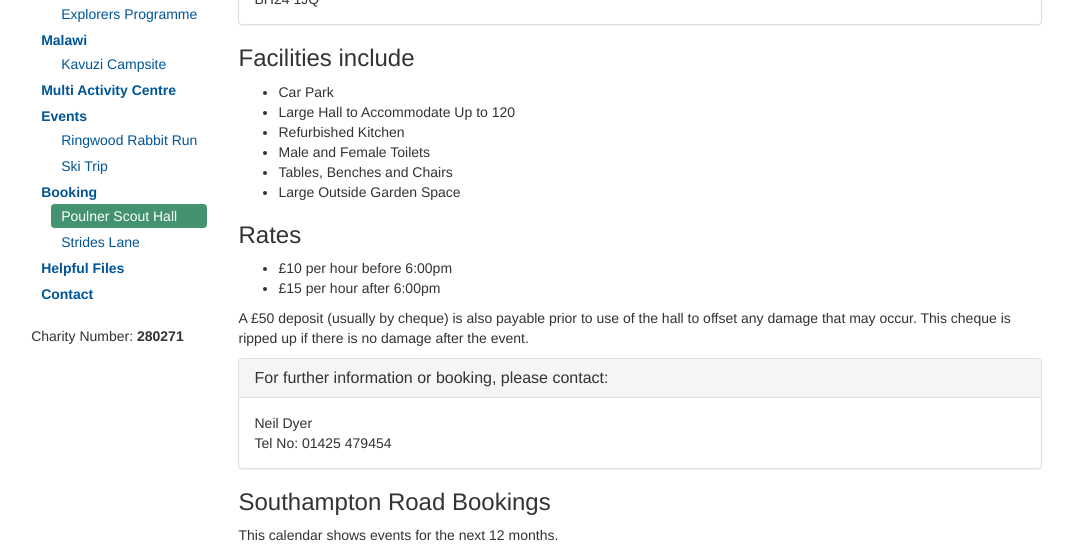
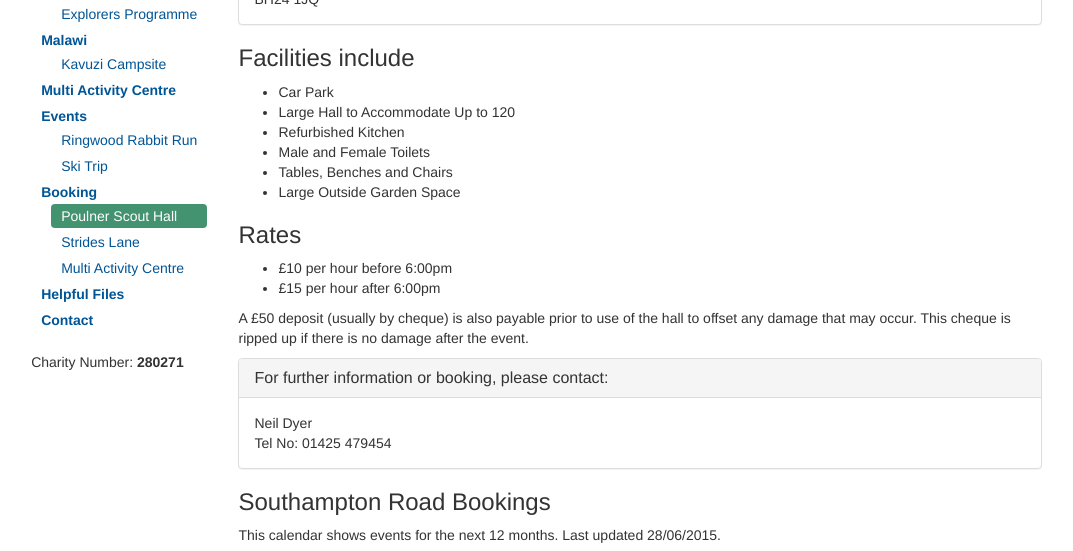
Before and after one commit to 1stpoulnerscouts/1stpoulnerscouts.github.io, a Jekyll site: the page built from booking/poulner-scout-hall/index.html, in a window 1280 px wide and 900 px high, scrolled down 421 px, cut to the strip 0-551 px from the top of the window. Shown: the whole strip, without its empty margins (104-1177 px from the left). Built offline with Jekyll 4.4.1, drawn with Linux system fonts in a browser that asks for light colours.

Commit message:
Added MAC Booking

```diff
--- a/_includes/nav.html
+++ b/_includes/nav.html
@@ -53,6 +53,7 @@
 				<ul class="nav nav-pills nav-stacked">
 					<li{% if page.active == '/booking/poulner-scout-hall' %} class="active"{% endif %}><a href="/booking/poulner-scout-hall">Poulner Scout Hall</a></li>
 					<li{% if page.active == '/booking/strides-lane' %} class="active"{% endif %}><a href="/booking/strides-lane">Strides Lane</a></li>
+					<li{% if page.active == '/booking/mac' %} class="active"{% endif %}><a href="/booking/mac">Multi Activity Centre</a></li>
 				</ul>
 			</li>
 			<li{% if page.active == 'files' %} class="active"{% endif %}><a href="/files">Helpful Files</a></li>
--- a/booking/index.html
+++ b/booking/index.html
@@ -10,4 +10,5 @@
 
 <a href="poulner-scout-hall" class="btn btn-lg btn-default">Poulner Scout Hut</a>
 <a href="strides-lane" class="btn btn-lg btn-default">Strides Lane</a>
+<a href="mac" class="btn btn-lg btn-default">Multi Activity Centre</a>
 <br>
--- a/booking/poulner-scout-hall/index.html
+++ b/booking/poulner-scout-hall/index.html
@@ -48,7 +48,7 @@
 	</div>
 </div>
 <h3>Southampton Road Bookings</h3>
-<p>This calendar shows events for the next 12 months.</p>
+<p>This calendar shows events for the next 12 months. Last updated 28/06/2015.</p>
 <div class="embed-responsive embed-responsive-4by3">
   <iframe class="embed-responsive-item" src="https://www.google.com/calendar/embed?showTitle=0&amp;mode=WEEK&amp;height=600&amp;wkst=1&amp;bgcolor=%23FFFFFF&amp;src=0pv5vjs4s3b0usg1ugf6705q90%40group.calendar.google.com&amp;color=%230D7813&amp;ctz=Europe%2FLondon" style=" border-width:0 " width="800" height="600" frameborder="0" scrolling="no"></iframe>
 </div>
--- a/booking/strides-lane/index.html
+++ b/booking/strides-lane/index.html
@@ -49,7 +49,7 @@
 	</div>
 </div>
 <h3>Strides Lane Bookings</h3>
-<p>This calendar shows events for the next 12 months.</p>
+<p>This calendar shows events for the next 12 months. Last updated 28/06/2015.</p>
 <div class="embed-responsive embed-responsive-4by3">
   <iframe class="embed-responsive-item" src="https://www.google.com/calendar/embed?showTitle=0&amp;mode=WEEK&amp;height=600&amp;wkst=1&amp;bgcolor=%23FFFFFF&amp;src=87l2pqt5hql4u163fbl72jr4u4%40group.calendar.google.com&amp;color=%2329527A&amp;ctz=Europe%2FLondon" style=" border-width:0 " width="800" height="600" frameborder="0" scrolling="no"></iframe>
 </div>
```
Also changed, not shown: booking/mac/index.html (added, +38 -0 lines), 3 other files.
